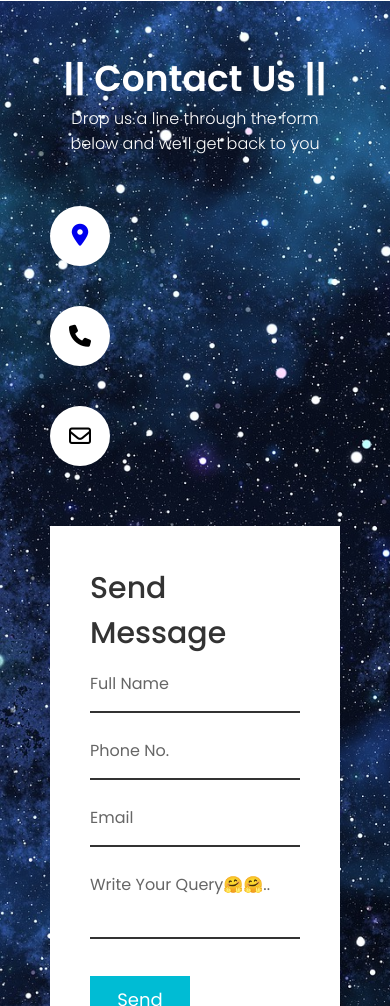
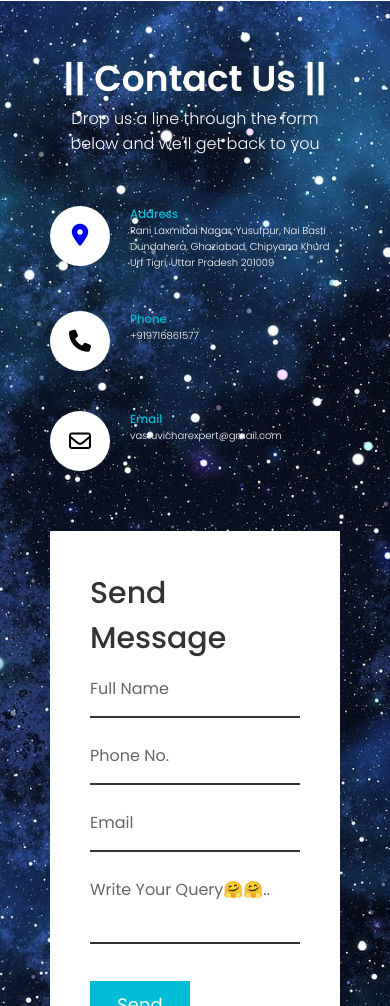
Before and after one commit to ShivamSinghCoder/vastuvicharexpert, a plain HTML site: page index.html in a window 390 px wide. Shown: the part 7091-8097 px from the top of the page. Drawn offline with nearby package versions, Linux system fonts and the light colour scheme.

Commit message:
Update style.css

```diff
--- a/css/style.css
+++ b/css/style.css
@@ -1214,9 +1214,10 @@ footer .wave#wave4
     {
         flex-direction: column;
     }
-   .contact-container .contactInfo .contact-box .text
+
+    .contact-container .contactInfo .contact-box .text
     {
-        font-size: 0px;
+        font-size: 10px;
     }
 
 
```
